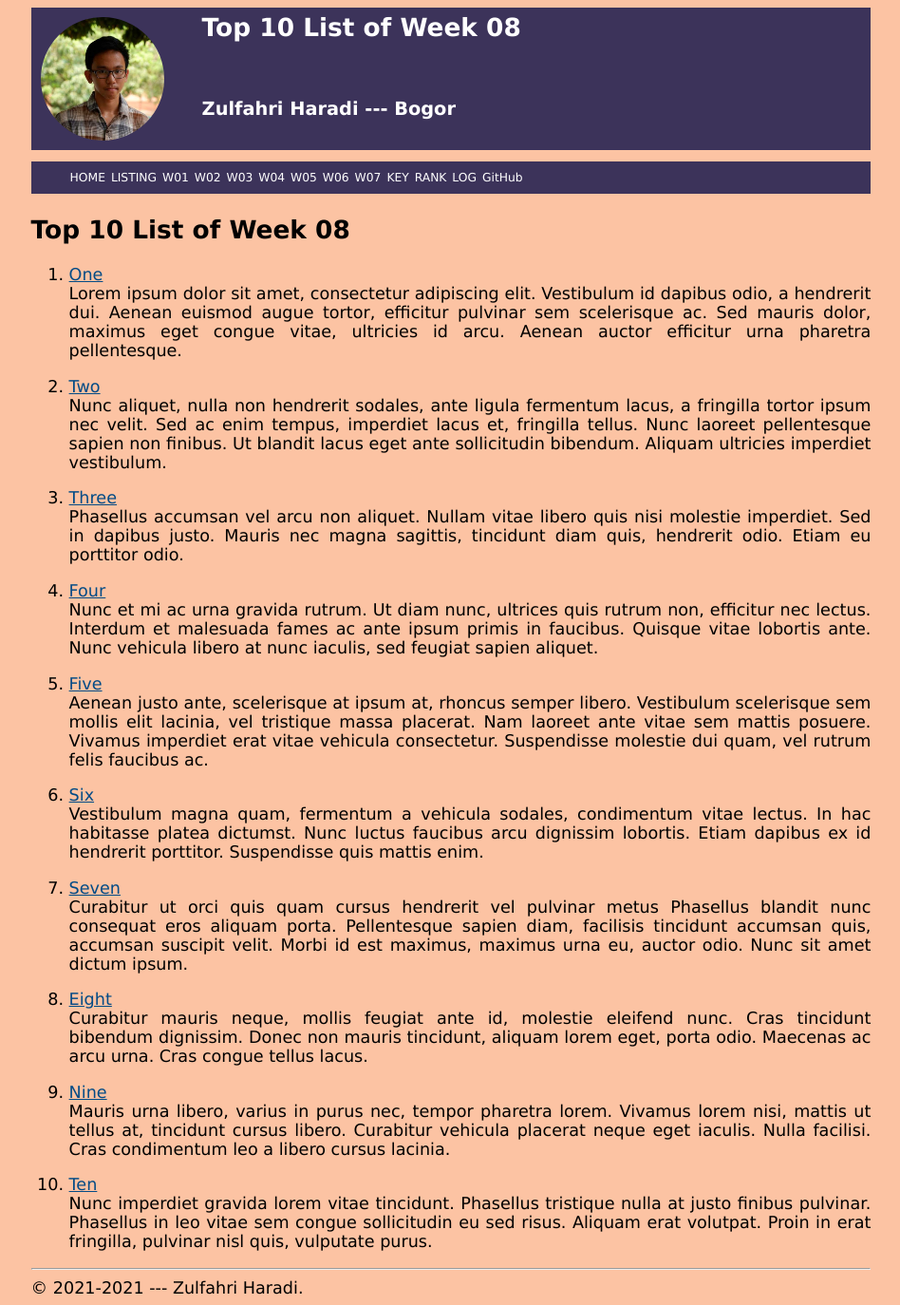
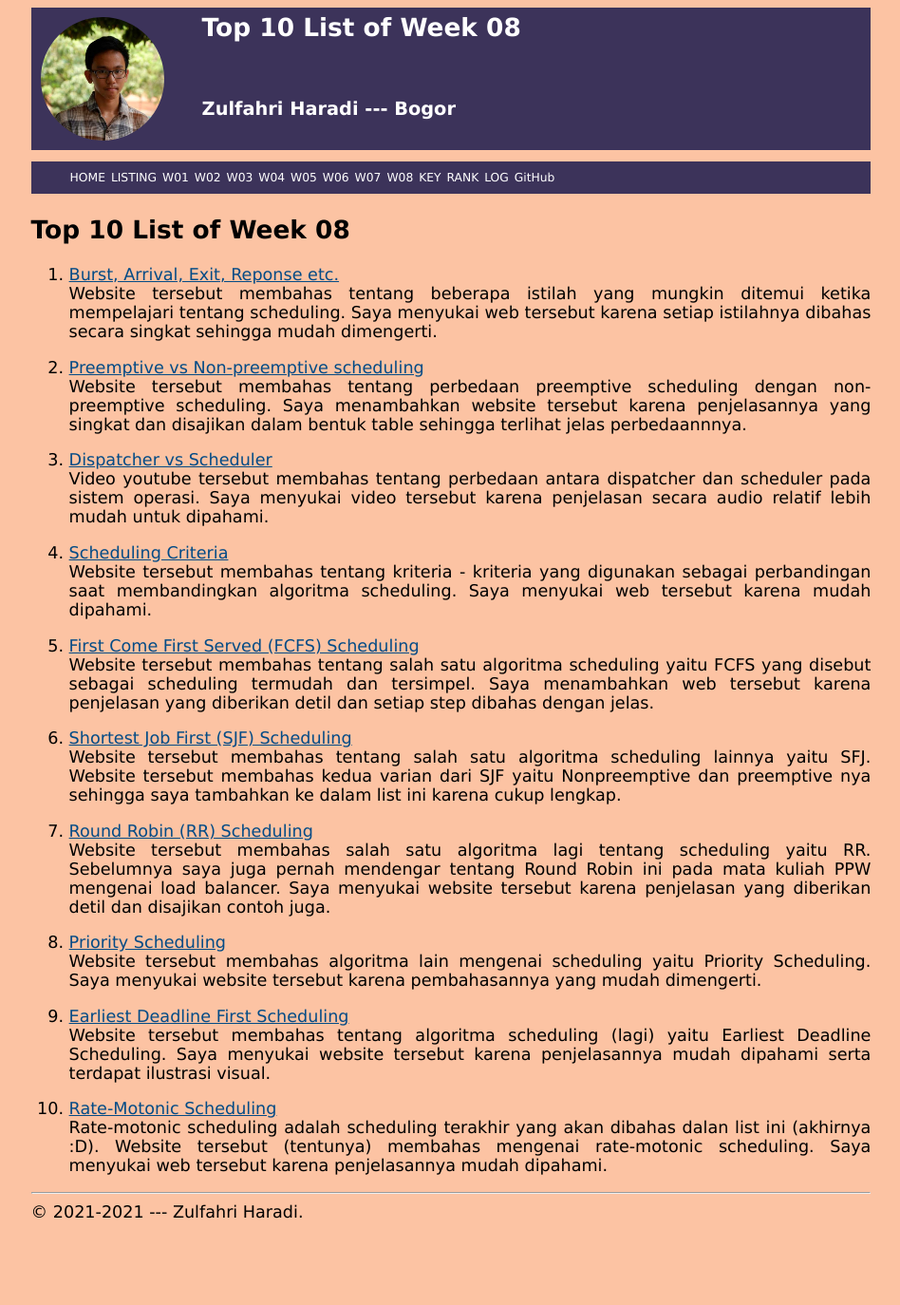
Before and after one commit to haradijul/os211, a Jekyll site: the page built from w08.md, in a window 1280 px wide. Shown: the whole page at 95% size, without its empty margins (165-1113 px from the left). Built offline with Jekyll 4.4.1, drawn with Linux system fonts in a browser that asks for light colours; our own code applies the rules of GitHub Pages for plain Markdown files; after the commit the page ends 1294 px from its top, so only the background shows below that.

Commit message:
os211 haradijul

```diff
--- a/TXT/myrank.txt
+++ b/TXT/myrank.txt
@@ -20,3 +20,6 @@ ZCZC W05 IlmaMannix
 ZCZC W06 ikhsanpambayun
 ZCZC W06 IanAndersenNg
 ZCZC W06 Hori75
+ZCZC W07 Hori75
+ZCZC W07 JFernando11
+ZCZC W07 hockyy
--- a/_includes/navbar.html
+++ b/_includes/navbar.html
@@ -13,8 +13,8 @@
     <li class='listitem'><a href='{{ site.baseurl }}/W05/'>W05</a></li>
     <li class='listitem'><a href='{{ site.baseurl }}/W06/'>W06</a></li>
     <li class='listitem'><a href='{{ site.baseurl }}/W07/'>W07</a></li>
-    <!--<li class='listitem'><a href='{{ site.baseurl }}/W08/'>W08</a></li>
-    <li class='listitem'><a href='{{ site.baseurl }}/W09/'>W09</a></li>
+    <li class='listitem'><a href='{{ site.baseurl }}/W08/'>W08</a></li>
+    <!--<li class='listitem'><a href='{{ site.baseurl }}/W09/'>W09</a></li>
     <li class='listitem'><a href='{{ site.baseurl }}/W10/'>W10</a></li> -->
     <li class='listitem'><a href='{{ site.baseurl }}/TXT/mypubkey.txt'>KEY</a></li>
     <li class='listitem'><a href='{{ site.baseurl }}/TXT/myrank.txt'>RANK</a></li>
--- a/w08.md
+++ b/w08.md
@@ -5,72 +5,32 @@ permalink: /W08/
 
 # Top 10 List of Week 08
 
-1. [One](https://en.wikipedia.org/wiki/1)<br>
-Lorem ipsum dolor sit amet, consectetur adipiscing elit.
-Vestibulum id dapibus odio, a hendrerit dui.
-Aenean euismod augue tortor, efficitur pulvinar sem scelerisque ac.
-Sed mauris dolor, maximus eget congue vitae, ultricies id arcu.
-Aenean auctor efficitur urna pharetra pellentesque.
+1. [Burst, Arrival, Exit, Reponse etc.](https://afteracademy.com/blog/what-is-burst-arrival-exit-response-waiting-turnaround-time-and-throughput)<br>
+Website tersebut membahas tentang beberapa istilah yang mungkin ditemui ketika mempelajari tentang scheduling. Saya menyukai web tersebut karena setiap istilahnya dibahas secara singkat sehingga mudah dimengerti.
 
-2. [Two](https://en.wikipedia.org/wiki/2)<br>
-Nunc aliquet, nulla non hendrerit sodales, ante ligula fermentum lacus, a fringilla tortor ipsum nec velit.
-Sed ac enim tempus, imperdiet lacus et, fringilla tellus.
-Nunc laoreet pellentesque sapien non finibus.
-Ut blandit lacus eget ante sollicitudin bibendum.
-Aliquam ultricies imperdiet vestibulum.
+2. [Preemptive vs Non-preemptive scheduling](https://www.tutorialspoint.com/preemptive-and-non-preemptive-scheduling)<br>
+Website tersebut membahas tentang perbedaan preemptive scheduling dengan non-preemptive scheduling. Saya menambahkan website tersebut karena penjelasannya yang singkat dan disajikan dalam bentuk table sehingga terlihat jelas perbedaannnya.
 
-3. [Three](https://en.wikipedia.org/wiki/3)<br>
-Phasellus accumsan vel arcu non aliquet.
-Nullam vitae libero quis nisi molestie imperdiet.
-Sed in dapibus justo.
-Mauris nec magna sagittis, tincidunt diam quis, hendrerit odio.
-Etiam eu porttitor odio.
+3. [Dispatcher vs Scheduler](https://www.youtube.com/watch?v=SydpWAOzmuE)<br>
+Video youtube tersebut membahas tentang perbedaan antara dispatcher dan scheduler pada sistem operasi. Saya menyukai video tersebut karena penjelasan secara audio relatif lebih mudah untuk dipahami.
 
-4. [Four](https://en.wikipedia.org/wiki/4)<br>
-Nunc et mi ac urna gravida rutrum.
-Ut diam nunc, ultrices quis rutrum non, efficitur nec lectus.
-Interdum et malesuada fames ac ante ipsum primis in faucibus.
-Quisque vitae lobortis ante.
-Nunc vehicula libero at nunc iaculis, sed feugiat sapien aliquet.
+4. [Scheduling Criteria](https://www.geeksforgeeks.org/cpu-scheduling-criteria/)<br>
+Website tersebut membahas tentang kriteria - kriteria yang digunakan sebagai perbandingan saat membandingkan algoritma scheduling. Saya menyukai web tersebut karena mudah dipahami.
 
-5. [Five](https://en.wikipedia.org/wiki/5)<br>
-Aenean justo ante, scelerisque at ipsum at, rhoncus semper libero.
-Vestibulum scelerisque sem mollis elit lacinia, vel tristique massa placerat.
-Nam laoreet ante vitae sem mattis posuere.
-Vivamus imperdiet erat vitae vehicula consectetur.
-Suspendisse molestie dui quam, vel rutrum felis faucibus ac.
+5. [First Come First Served (FCFS) Scheduling](https://www.guru99.com/fcfs-scheduling.html)<br>
+Website tersebut membahas tentang salah satu algoritma scheduling yaitu FCFS yang disebut sebagai scheduling termudah dan tersimpel. Saya menambahkan web tersebut karena penjelasan yang diberikan detil dan setiap step dibahas dengan jelas.
 
-6. [Six](https://en.wikipedia.org/wiki/6)<br>
-Vestibulum magna quam, fermentum a vehicula sodales, condimentum vitae lectus.
-In hac habitasse platea dictumst.
-Nunc luctus faucibus arcu dignissim lobortis.
-Etiam dapibus ex id hendrerit porttitor.
-Suspendisse quis mattis enim.
+6. [Shortest Job First (SJF) Scheduling](https://www.guru99.com/shortest-job-first-sjf-scheduling.html)<br>
+Website tersebut membahas tentang salah satu algoritma scheduling lainnya yaitu SFJ. Website tersebut membahas kedua varian dari SJF yaitu Nonpreemptive dan preemptive nya sehingga saya tambahkan ke dalam list ini karena cukup lengkap.
 
-7. [Seven](https://en.wikipedia.org/wiki/7)<br>
-Curabitur ut orci quis quam cursus hendrerit vel pulvinar metus
-Phasellus blandit nunc consequat eros aliquam porta.
-Pellentesque sapien diam, facilisis tincidunt accumsan quis, accumsan suscipit velit.
-Morbi id est maximus, maximus urna eu, auctor odio.
-Nunc sit amet dictum ipsum.
+7. [Round Robin (RR) Scheduling](https://www.studytonight.com/operating-system/round-robin-scheduling)<br>
+Website tersebut membahas salah satu algoritma lagi tentang scheduling yaitu RR. Sebelumnya saya juga pernah mendengar tentang Round Robin ini pada mata kuliah PPW mengenai load balancer. Saya menyukai website tersebut karena penjelasan yang diberikan detil dan disajikan contoh juga.
 
-8. [Eight](https://en.wikipedia.org/wiki/8)<br>
-Curabitur mauris neque, mollis feugiat ante id, molestie eleifend nunc.
-Cras tincidunt bibendum dignissim.
-Donec non mauris tincidunt, aliquam lorem eget, porta odio.
-Maecenas ac arcu urna.
-Cras congue tellus lacus.
+8. [Priority Scheduling](https://www.studytonight.com/operating-system/priority-scheduling)<br>
+Website tersebut membahas algoritma lain mengenai scheduling yaitu Priority Scheduling. Saya menyukai website tersebut karena pembahasannya yang mudah dimengerti.
 
-9. [Nine](https://en.wikipedia.org/wiki/9)<br>
-Mauris urna libero, varius in purus nec, tempor pharetra lorem.
-Vivamus lorem nisi, mattis ut tellus at, tincidunt cursus libero.
-Curabitur vehicula placerat neque eget iaculis.
-Nulla facilisi.
-Cras condimentum leo a libero cursus lacinia.
+9. [Earliest Deadline First Scheduling](https://microcontrollerslab.com/earliest-deadline-first-scheduling/)<br>
+Website tersebut membahas tentang algoritma scheduling (lagi) yaitu Earliest Deadline Scheduling. Saya menyukai website tersebut karena penjelasannya mudah dipahami serta terdapat ilustrasi visual.
 
-10. [Ten](https://en.wikipedia.org/wiki/10)<br>
-Nunc imperdiet gravida lorem vitae tincidunt.
-Phasellus tristique nulla at justo finibus pulvinar.
-Phasellus in leo vitae sem congue sollicitudin eu sed risus.
-Aliquam erat volutpat.
-Proin in erat fringilla, pulvinar nisl quis, vulputate purus.
+10. [Rate-Motonic Scheduling](https://www.geeksforgeeks.org/rate-monotonic-scheduling/)<br>
+Rate-motonic scheduling adalah scheduling terakhir yang akan dibahas dalan list ini (akhirnya :D). Website tersebut (tentunya) membahas mengenai rate-motonic scheduling. Saya menyukai web tersebut karena penjelasannya mudah dipahami.
```
Also changed, not shown: TXT/mylog.txt (+8 -0 lines), 8 other files.
